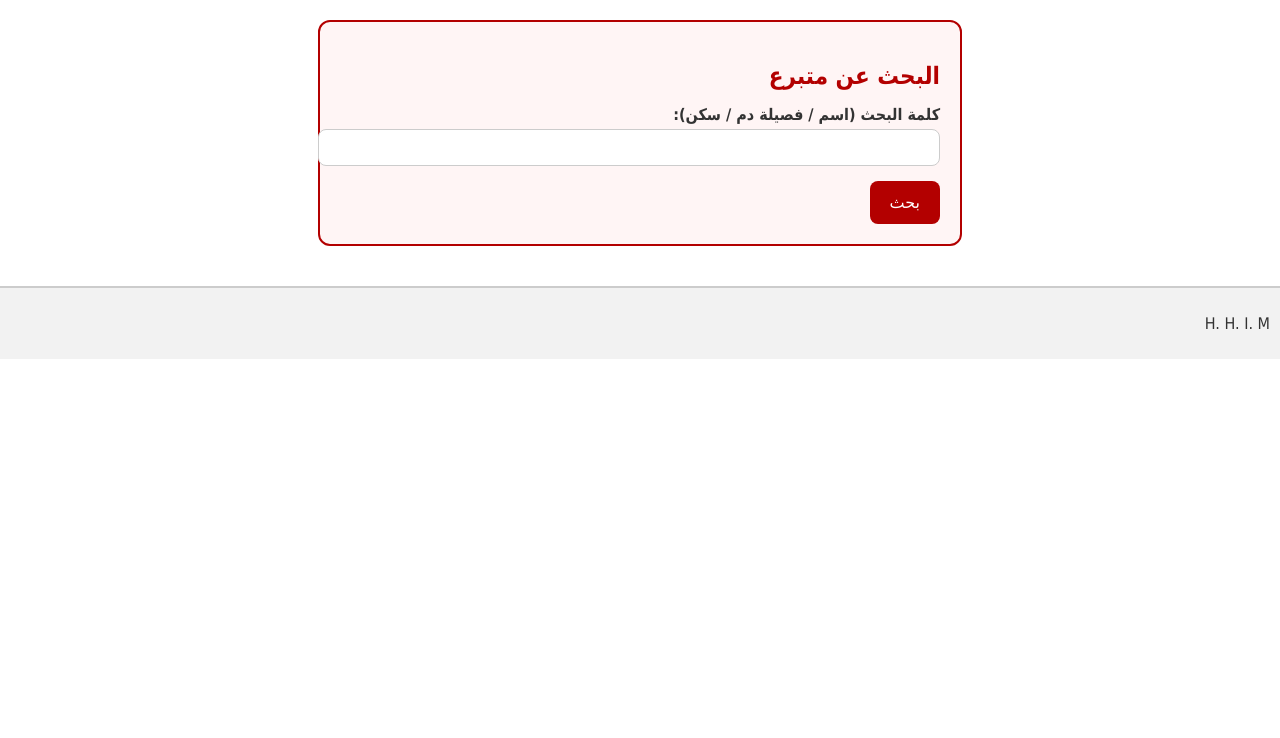
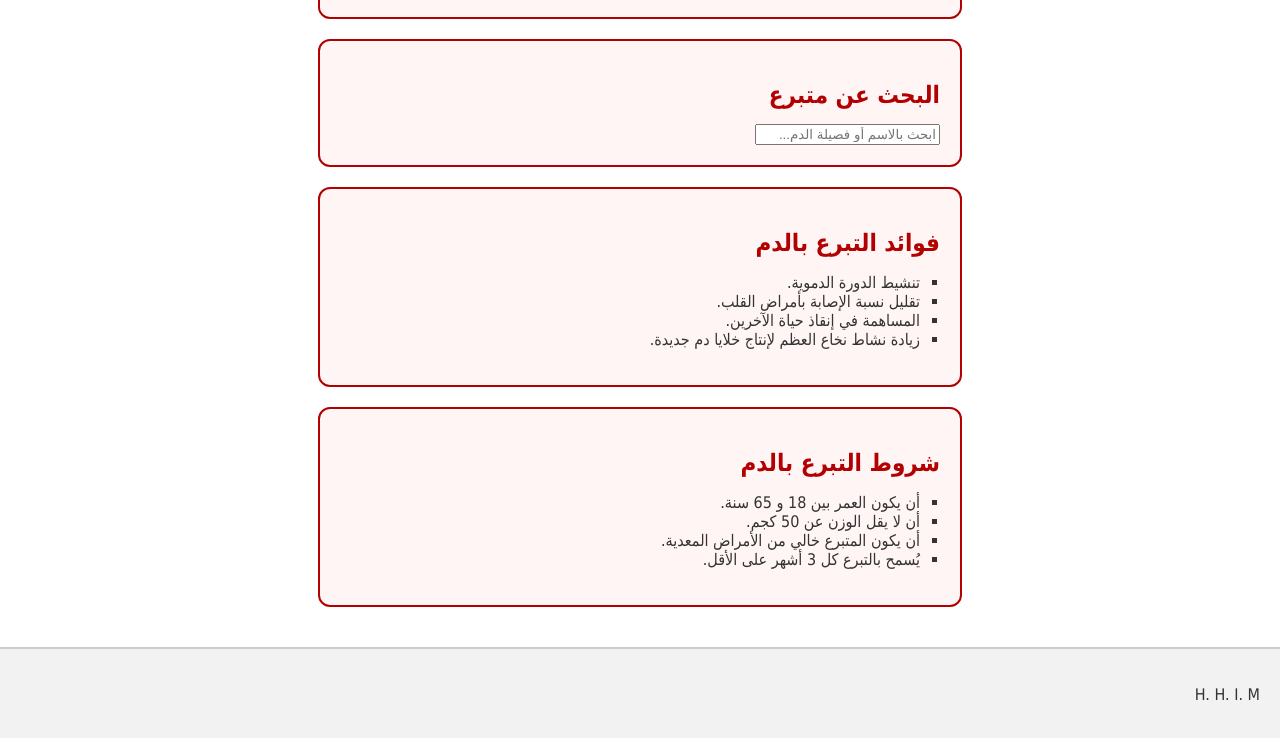
Before and after one commit to dairet-alamal/Electronic-Blood-Bank, a plain HTML site: page index.html in a window 1280 px wide. Shown: the part 752-1490 px from the top of the page. Before the commit the page ends 1111 px from the top, so only its background shows below. Drawn offline with Linux system fonts and the light colour scheme.

Commit message:
Update index.html

```diff
--- a/index.html
+++ b/index.html
@@ -8,7 +8,8 @@
 </head>
 <body>
   <header>
-    <h1>🩸 بنك الدم الإلكتروني</h1>
+    <h1>بنك الدم الإلكتروني</h1>
+    <img src="logo.png" alt="شعار التبرع بالدم" style="width:80px;">
   </header>
 
   <!-- إضافة بيانات متبرع -->
@@ -43,19 +44,37 @@
   <!-- البحث عن متبرع -->
   <section id="search-donor">
     <h2>البحث عن متبرع</h2>
-    <form id="searchForm">
-      <label for="search">كلمة البحث (اسم / فصيلة دم / سكن):</label>
-      <input type="text" id="search" name="search" required>
-      <button type="submit">بحث</button>
-    </form>
-
-    <div id="results"></div>
+    <input type="text" id="searchInput" placeholder="ابحث بالاسم أو فصيلة الدم...">
+    <div id="donorResults"></div>
   </section>
 
+  <!-- فوائد التبرع بالدم -->
+  <section id="benefits">
+    <h2>فوائد التبرع بالدم</h2>
+    <ul>
+      <li>تنشيط الدورة الدموية.</li>
+      <li>تقليل نسبة الإصابة بأمراض القلب.</li>
+      <li>المساهمة في إنقاذ حياة الآخرين.</li>
+      <li>زيادة نشاط نخاع العظم لإنتاج خلايا دم جديدة.</li>
+    </ul>
+  </section>
+
+  <!-- شروط التبرع بالدم -->
+  <section id="conditions">
+    <h2>شروط التبرع بالدم</h2>
+    <ul>
+      <li>أن يكون العمر بين 18 و 65 سنة.</li>
+      <li>أن لا يقل الوزن عن 50 كجم.</li>
+      <li>أن يكون المتبرع خالي من الأمراض المعدية.</li>
+      <li>يُسمح بالتبرع كل 3 أشهر على الأقل.</li>
+    </ul>
+  </section>
+
+  <!-- الفوتر -->
   <footer>
-    <p style="text-align: right;">H. H. I. M</p>
+    <p style="text-align:right; padding:10px;">H. H. I. M</p>
   </footer>
 
-  <script type="module" src="main.js"></script>
+  <script src="main.js"></script>
 </body>
 </html>
```
